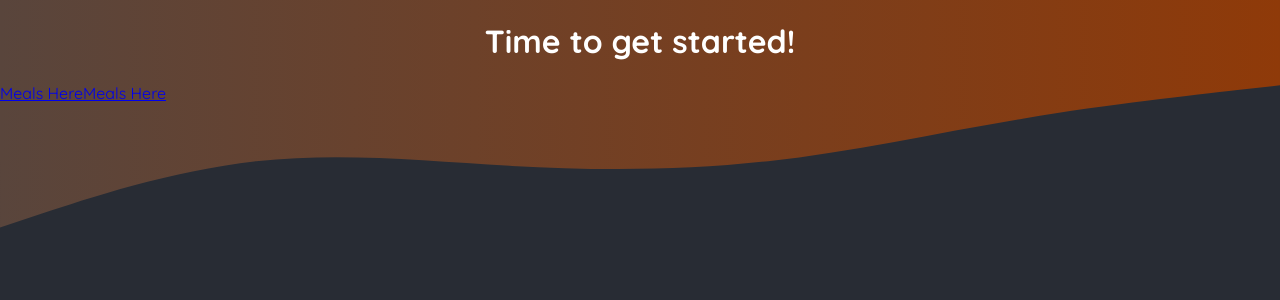
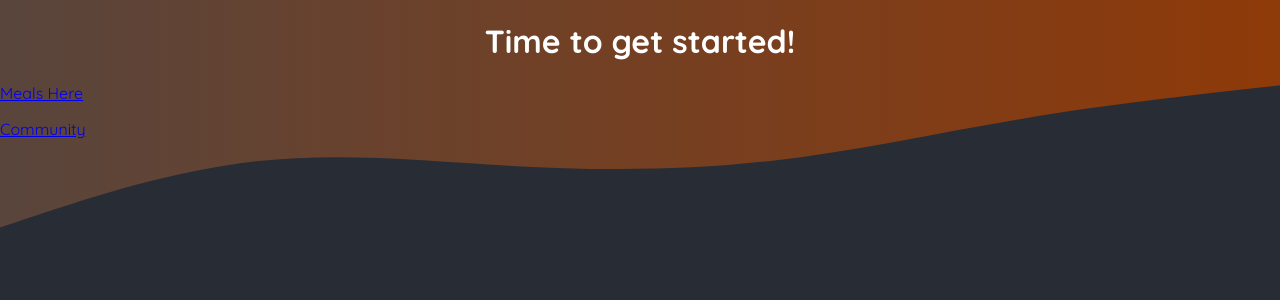
Before and after one commit to GenaPlem/next_js_foodies_app, a Next.js app: page / in a window 1280 px wide. Shown: the top 300 px of the page. Built offline with nearby package versions, Linux system fonts and the light colour scheme.

Commit message:
Update Link to Community page

```diff
--- a/app/page.js
+++ b/app/page.js
@@ -7,8 +7,12 @@ export default function Home() {
         Time to get started!
       </h1>
       <nav>
-        <Link href="/meals">Meals Here</Link>
-        <Link href="/community">Meals Here</Link>
+        <p>
+          <Link href="/meals">Meals Here</Link>
+        </p>
+        <p>
+          <Link href="/community">Community</Link>
+        </p>
       </nav>
     </main>
   );
```
